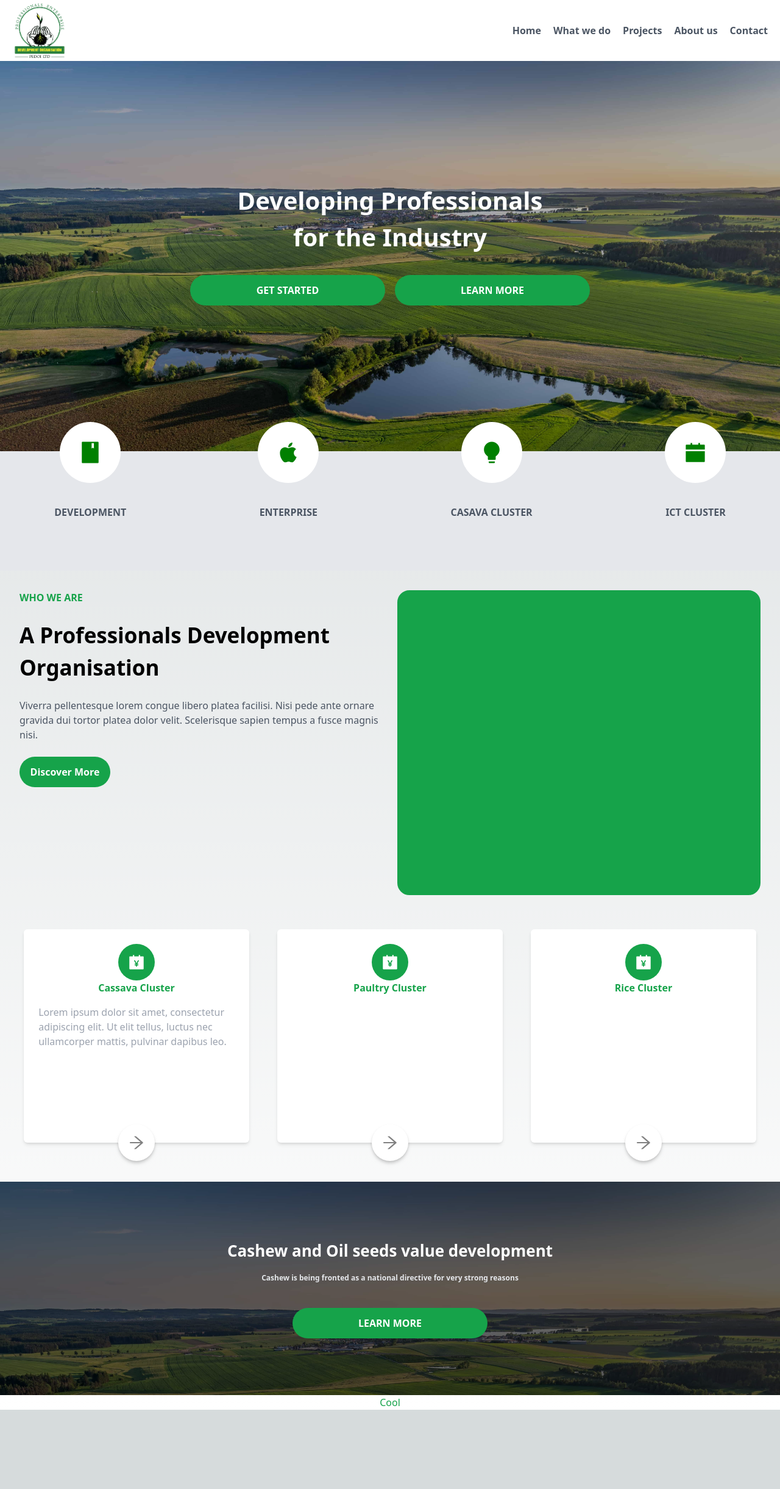
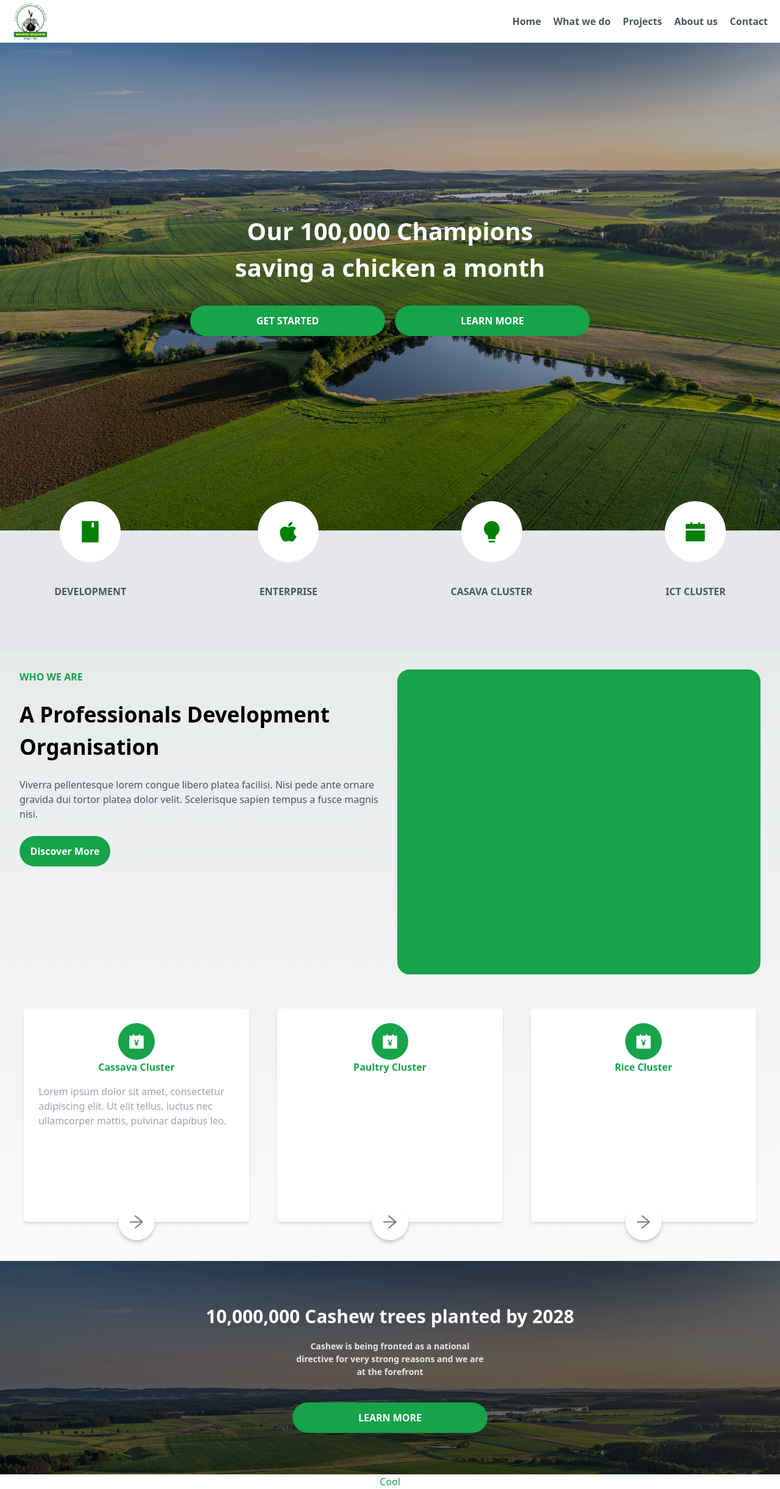
Before and after one commit to opeCre8tivia/TDD-PEDOI, a Next.js app: page / in a window 1280 px wide. Shown: the whole page at 61% size. Before the commit the page ends 2312 px from the top, so only its background shows below. Built offline with nearby package versions, Linux system fonts and the light colour scheme.

Commit message:
changing statements to statistics

```diff
--- a/src/components/CashewSection/index.tsx
+++ b/src/components/CashewSection/index.tsx
@@ -4,18 +4,20 @@ import BlockButton from "../BlockButton";
 const CashewSection = () => {
   return (
     <div className="w-full min-h-[350px] relative flex justify-center justify-items-center bg-[url('/farm-two.jpg')] bg-no-repeat bg-cover">
-      <div className=" w-full h-[350px] font-bold text-[22px] md:text-[26px] text-white text-center bg-[rgba(0,0,0,0.6)] flex flex-col justify-center items-center ">
+      <div className=" w-full h-[350px] font-bold text-[22px] md:text-[30px] text-white text-center bg-[rgba(0,0,0,0.6)] flex flex-col justify-center items-center ">
         <div data-testid="cashew_section_title">
           {" "}
-          Cashew and Oil seeds value development
+          10,000,000 Cashew trees planted by 2028
         </div>
+
         <div
           title="cashew_section_text"
-          className=" text-gray-200 text-[12px] pl-8 pr-8 pt-4 text-center"
+          className=" md:w-[30%] text-gray-200 text-[14px] pl-8 pr-8 pt-4 text-center"
         >
           Cashew is being fronted as a national directive for very strong
-          reasons
+          reasons and we are at the forefront
         </div>
+
         <BlockButton
           title="LEARN MORE"
           onClick={() => console.log("cashew")}
--- a/src/components/Hero/index.tsx
+++ b/src/components/Hero/index.tsx
@@ -3,10 +3,10 @@ import BlockButton from "../BlockButton";
 
 const Hero = () => {
   return (
-    <div className="w-full h-fit md:min-h-[80vh] relative bg-[url('/farm-two.jpg')] bg-no-repeat bg-cover ">
-      <div className="w-full h-fit md:h-[80vh] bg-[rgba(0,0,0,0.3)]  flex flex-col justify-center items-center pt-10 pb-20 ">
+    <div className="w-full h-fit md:min-h-[100vh] relative bg-[url('/farm-two.jpg')] bg-no-repeat bg-cover ">
+      <div className="w-full h-fit md:h-[100vh] bg-[rgba(0,0,0,0.3)]  flex flex-col justify-center items-center pt-10 pb-20 ">
         <div className=" w-[80%] md:w-[40%] mb-8 text-[25px] md:text-[40px] font-extrabold  text-white text-center">
-          Developing Professionals for the Industry
+          Our 100,000 Champions saving a chicken a month
         </div>
         {/* two btn container */}
         <div className="w-full h-auto flex  flex-wrap justify-center gap-4 items-center ">
--- a/src/components/Logo/index.tsx
+++ b/src/components/Logo/index.tsx
@@ -12,7 +12,7 @@ interface Logo {
 
 const Logo = ({ styles }: Logo) => {
   return (
-    <div className=" w-[50px] h-[50px] md:w-[90px] md:h-[90px] flex justify-center items-center mr-5 ml-5">
+    <div className=" w-[50px] h-[50px] md:w-[60px] md:h-[60px] flex justify-center items-center mr-5 ml-5">
       <Image
         src="/pedoi_logo.png"
         width={100}
--- a/src/components/NavBar/index.tsx
+++ b/src/components/NavBar/index.tsx
@@ -7,7 +7,7 @@ const NavBar = () => {
   return (
     <div
       data-testid="nav_bar"
-      className="w-full h-[60px] min-h-[60px] md:h-[100px] md:min-h-[100px] bg-white flex justify-between items-center"
+      className="w-full h-[60px] min-h-[60px] md:h-[70px] md:min-h-[70px] bg-white flex justify-between items-center"
     >
       <Logo />
       {/* mobile menu Icon */}
```
